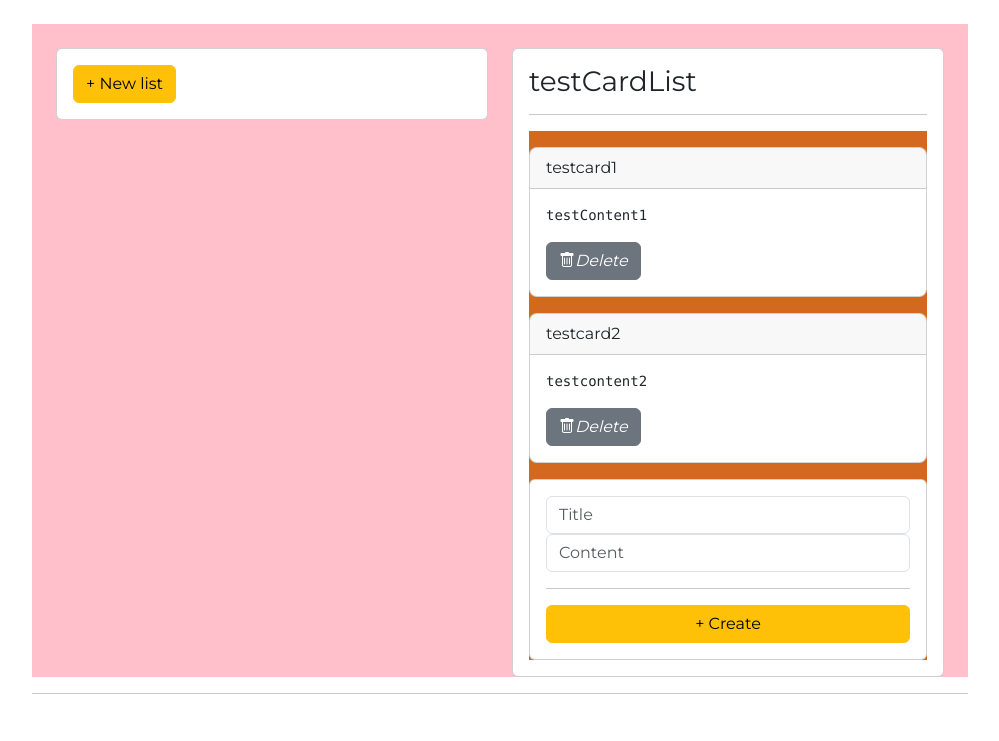
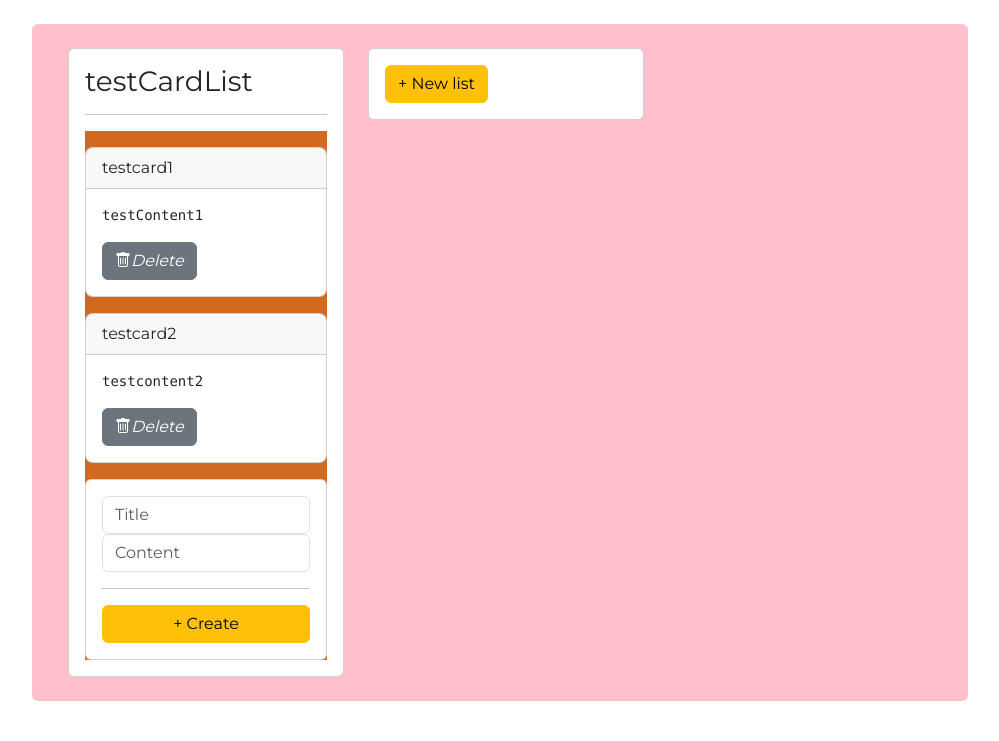
Before and after one commit to fl4methr0wer/tomtit, a Flask app: page / in a window 1280 px wide. Shown: the part 59-800 px from the top of the page, without its empty margins (140-1139 px from the left). Run offline with Flask 3, Linux system fonts and the light colour scheme; some libraries are stand-ins or nearby versions; some web fonts are replaced.

Commit message:
Starts looking like something.
On list_creation_form request Board needs to receive a column, not only a list

```diff
--- a/templates/htmx/cards/board.html
+++ b/templates/htmx/cards/board.html
@@ -1,20 +1,25 @@
-<div class="container">
+<style>
+    .board-column {
+        min-width: 300px;
+        max-width: 300px
+    }
+</style>
+
+<div class="container" id="board">
     <div class="row">
-        <div class="col">
-            <div class="card-columns pt-4">
-                {% include "htmx/cards/list_creation_button.html" %}
-            </div>
-        </div>
-
         {% for card_list in card_lists %}
-        <div class="col">
-            <div class="card-columns pt-4">
+        <div class="col board-column">
+            <div class="card-columns">
                 <div class="card">
                 {% include "htmx/cards/new_card_list.html" %}
                 </div>
             </div>
         </div>
         {% endfor %}
-
+        <div class="col board-column">
+            <div class="card-columns">
+                {% include "htmx/cards/list_creation_button.html" %}
+            </div>
+        </div>
     </div>
 </div>
--- a/templates/htmx/cards/list_creation_button.html
+++ b/templates/htmx/cards/list_creation_button.html
@@ -1,6 +1,7 @@
 <div class="card">
       <div class="card-body">
         <a class="btn btn-warning text-center"
+           hx-trigger="click"
            hx-get="/lists/list-creation-form"
            hx-target="closest .card-body"
            hx-swap="innerHTML"
--- a/templates/index.html
+++ b/templates/index.html
@@ -5,7 +5,7 @@
 {% include 'partials/navbar.html'%}
 <div class="container mt-4" style="width: 75%" id="main_container">
 
-    <div class="container mt-4"
+    <div class="container mt-4 mb-4 p-4 rounded"
          style="background-color: pink"
     >
         <div hx-get="/lists/board"
@@ -15,52 +15,10 @@
     </div>
 
     <hr>
+        <hr>
 
-{#    <div class="container">#}
-{#    <div class="row">#}
-{#        <div class="col">#}
-{#            <h3>Column 1</h3>#}
-{#            <div class="card-columns pt-4">#}
-{#                {% include "htmx/cards/list_creation_button.html" %}#}
-{#            </div>#}
-{#        </div>#}
-{#        <div class="col">#}
-{#            <h3>Column 2</h3>#}
-{#            <div class="card-columns pt-4">#}
-{#                <div id="cardListPlaceholder"#}
-{#                     class="container"#}
-{#                     hx-get="/cards"#}
-{#                     hx-swap="outerHTML"#}
-{#                     hx-trigger="load">#}
-{#                    <!-- Cards will be dynamically inserted here -->#}
-{#                </div>#}
-{#            </div>#}
-{#        </div>#}
-{#        <div class="col">#}
-{#            <h3>Column 3</h3>#}
-{#            <div class="card-columns pt-4">#}
-{#                <div class="card-columns">#}
-{#                <div id="cardListPlaceholder"#}
-{#                     class="container"#}
-{#                     hx-get="/cards"#}
-{#                     hx-swap="outerHTML"#}
-{#                     hx-trigger="load">#}
-{#                    <!-- Cards will be dynamically inserted here -->#}
-{#                </div>#}
-{#            </div>#}
-{#        </div>#}
-{#    </div>#}
 </div>
-    <hr>
 
-
-{#    <div id="cardListPlaceholder"#}
-{#         class="container mt-4"#}
-{#         hx-get="/card"#}
-{#         hx-swap="outerHTML"#}
-{#         hx-trigger="load">#}
-{#        <!-- Cards will be dynamically inserted here -->#}
-{#    </div>#}
 
 </div>
 </body>
```
